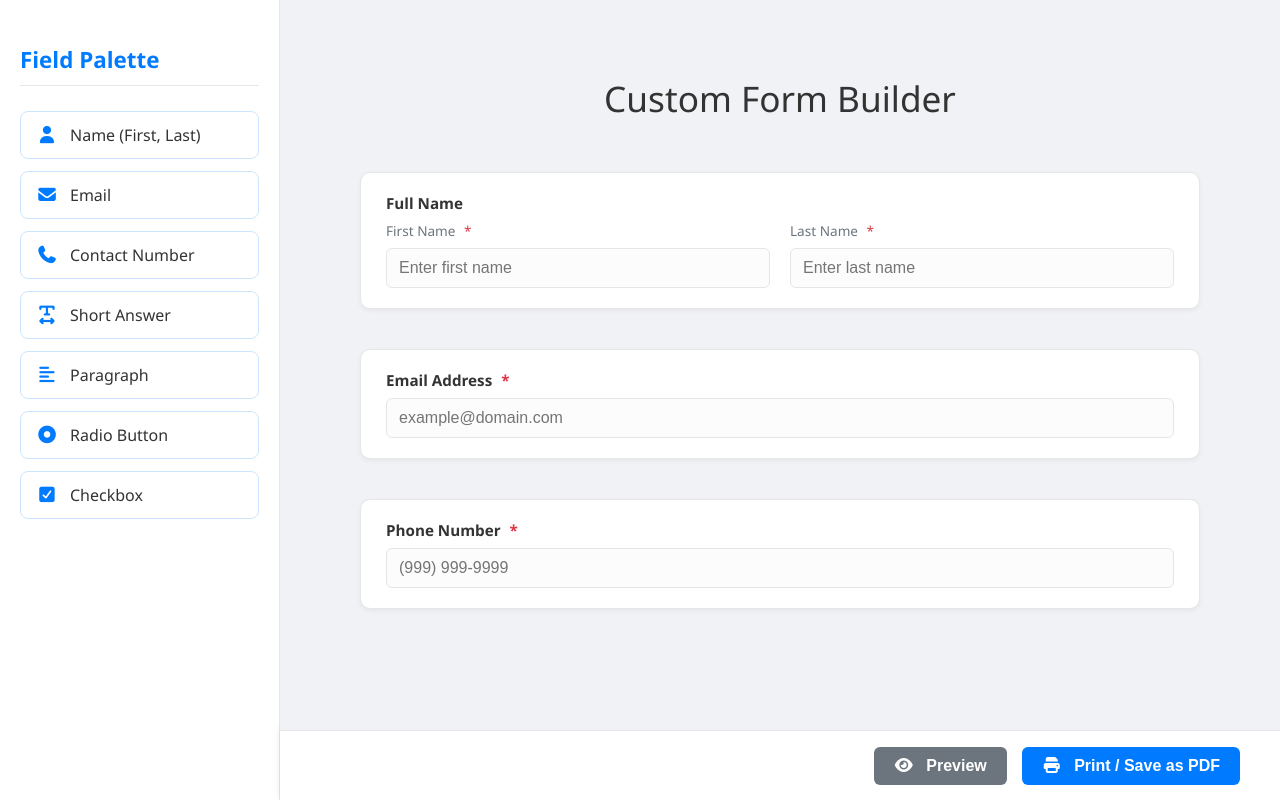
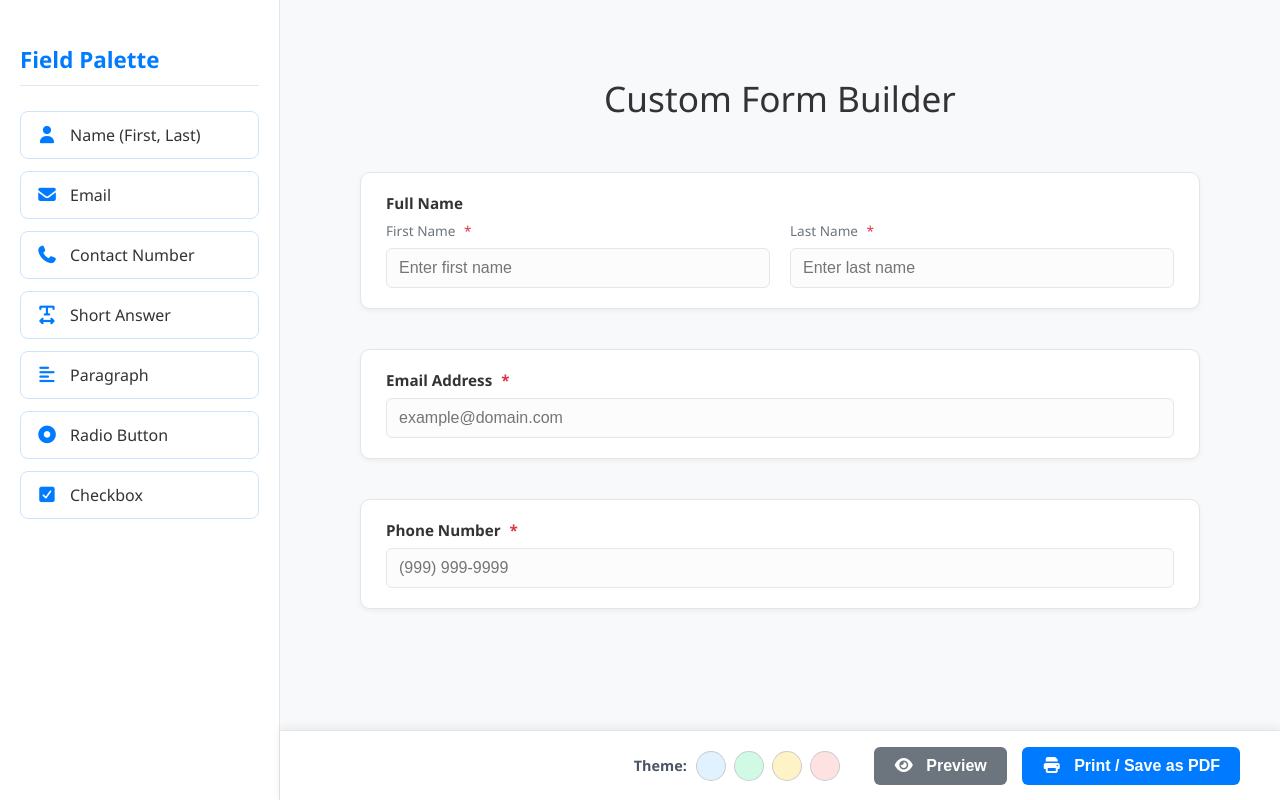
Before and after one commit to ArthiGit18/Custom_Forms, a React (Create React App) app: page / in a window 1280 px wide. Built offline with nearby package versions, Linux system fonts and the light colour scheme.

Commit message:
background theme settings

```diff
--- a/src/components/FormBuilder.jsx
+++ b/src/components/FormBuilder.jsx
@@ -19,9 +19,19 @@ const FormBuilder = () => {
     const [isReordering, setIsReordering] = useState(false);
     const [draggedFieldIndex, setDraggedFieldIndex] = useState(null);
     const [isPreviewMode, setIsPreviewMode] = useState(false);
+    // State for managing the dynamic background color
+    const [backgroundColor, setBackgroundColor] = useState('#f8f9fa'); // Default light grey background
 
     // Local state for storing the ACTUAL form values entered by the user
     const [formValues, setFormValues] = useState({});
+
+    // Define 4 color options (using light, readable shades)
+    const colorOptions = ['#e0f2fe', '#d1fae5', '#fef3c7', '#fee2e2']; // Light Blue, Green, Yellow, Red
+
+    // Handler to set the new background color
+    const handleColorChange = (color) => {
+        setBackgroundColor(color);
+    };
 
     // --- Persistence (Load) ---
     useEffect(() => {
@@ -224,13 +234,15 @@ const FormBuilder = () => {
     };
 
     return (
-        <div className="form-builder-wrapper">
+        // Apply background color to the main wrapper
+        <div className="form-builder-wrapper" style={{ backgroundColor: backgroundColor, transition: 'background-color 0.3s ease' }}>
             <div className={`form-builder-canvas ${isPreviewMode ? 'preview-mode' : ''}`}
                 onDragOver={(e) => handleExternalDragOver(e, formFields.length)}
                 onDrop={(e) => handleExternalDrop(e, formFields.length)}
                 onDragLeave={() => setDropIndicatorIndex(-1)}>
 
-                <h1>{isPreviewMode ? 'Form Preview' : 'Custom Form Builder'}</h1>
+                {/* Apply background color to the H1 heading */}
+                <h1 >{isPreviewMode ? 'Form Preview' : 'Custom Form Builder'}</h1>
 
                 {formSchema.map((field, index) => { // Use map function directly
 
@@ -282,6 +294,33 @@ const FormBuilder = () => {
             </div>
 
             <div className="builder-actions">
+                {/* Theme Color Selector */}
+                <div className="color-selector" style={{
+                    display: 'flex',
+                    gap: '10px',
+                    alignItems: 'center',
+                    marginRight: '20px'
+                }}>
+                    <span style={{ fontSize: '0.9em', color: '#4b5563', fontWeight: 'bold' }}>Theme:</span>
+                    {colorOptions.map((color) => (
+                        <div
+                            key={color}
+                            // Inline styles for the color circles
+                            style={{
+                                width: '28px',
+                                height: '28px',
+                                borderRadius: '50%',
+                                backgroundColor: color,
+                                cursor: 'pointer',
+                                boxShadow: backgroundColor === color ? '0 0 0 3px #333' : '0 0 0 1px #ccc',
+                                transition: 'box-shadow 0.2s ease, transform 0.1s ease',
+                                transform: backgroundColor === color ? 'scale(1.1)' : 'scale(1)',
+                            }}
+                            onClick={() => handleColorChange(color)}
+                        ></div>
+                    ))}
+                </div>
+
                 <button className="preview-btn" onClick={togglePreview}>
                     <i className="fas fa-eye"></i> {isPreviewMode ? 'Exit Preview' : 'Preview'}
                 </button>
--- a/src/styles/formbuilder.scss
+++ b/src/styles/formbuilder.scss
@@ -10,7 +10,7 @@
 .form-builder-canvas {
   flex-grow: 1;
   padding: 50px 80px;
-  background-color: $color-bg-canvas;
+  // background-color: $color-bg-canvas;
   overflow-y: auto;
   position: relative;
 
```
